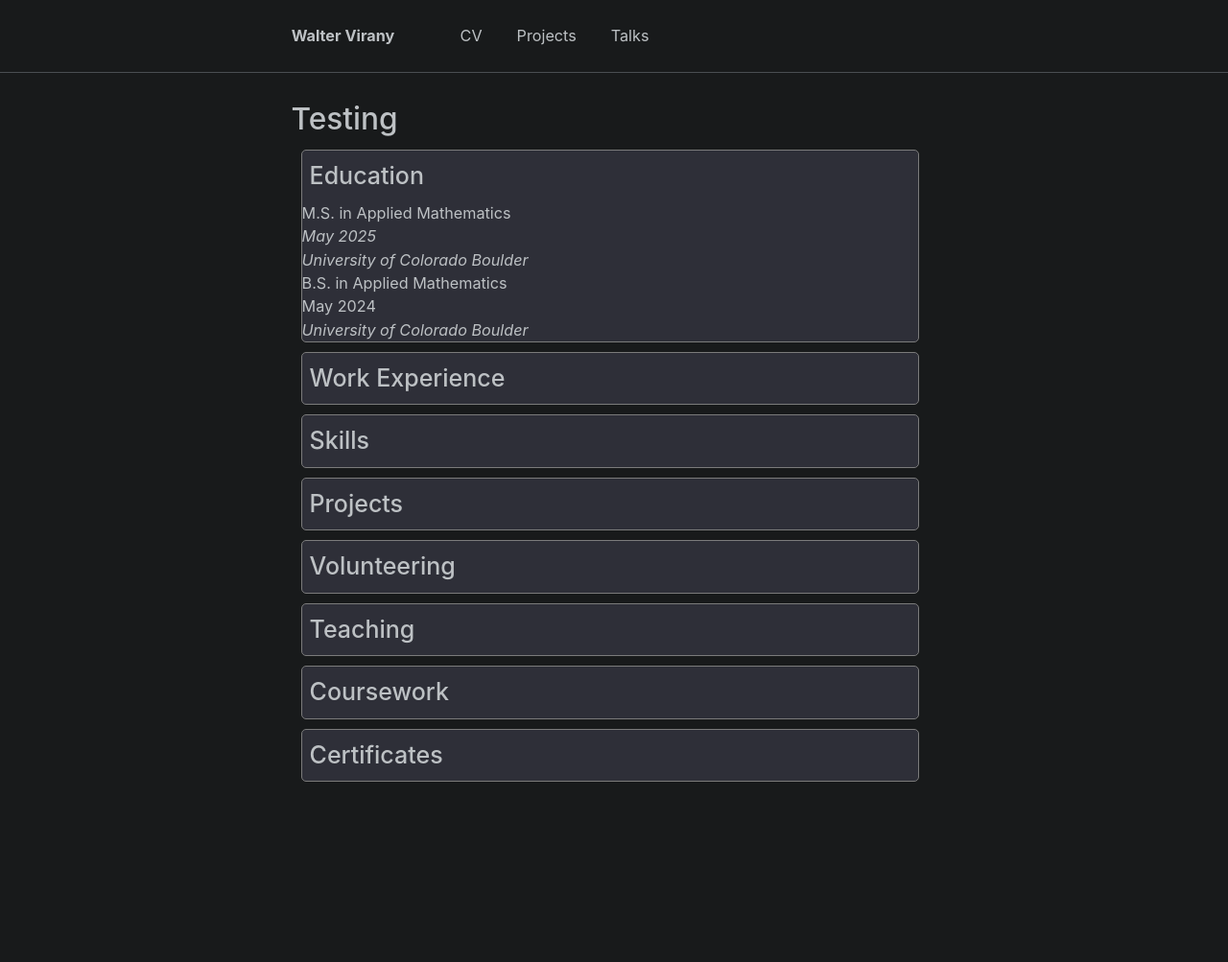
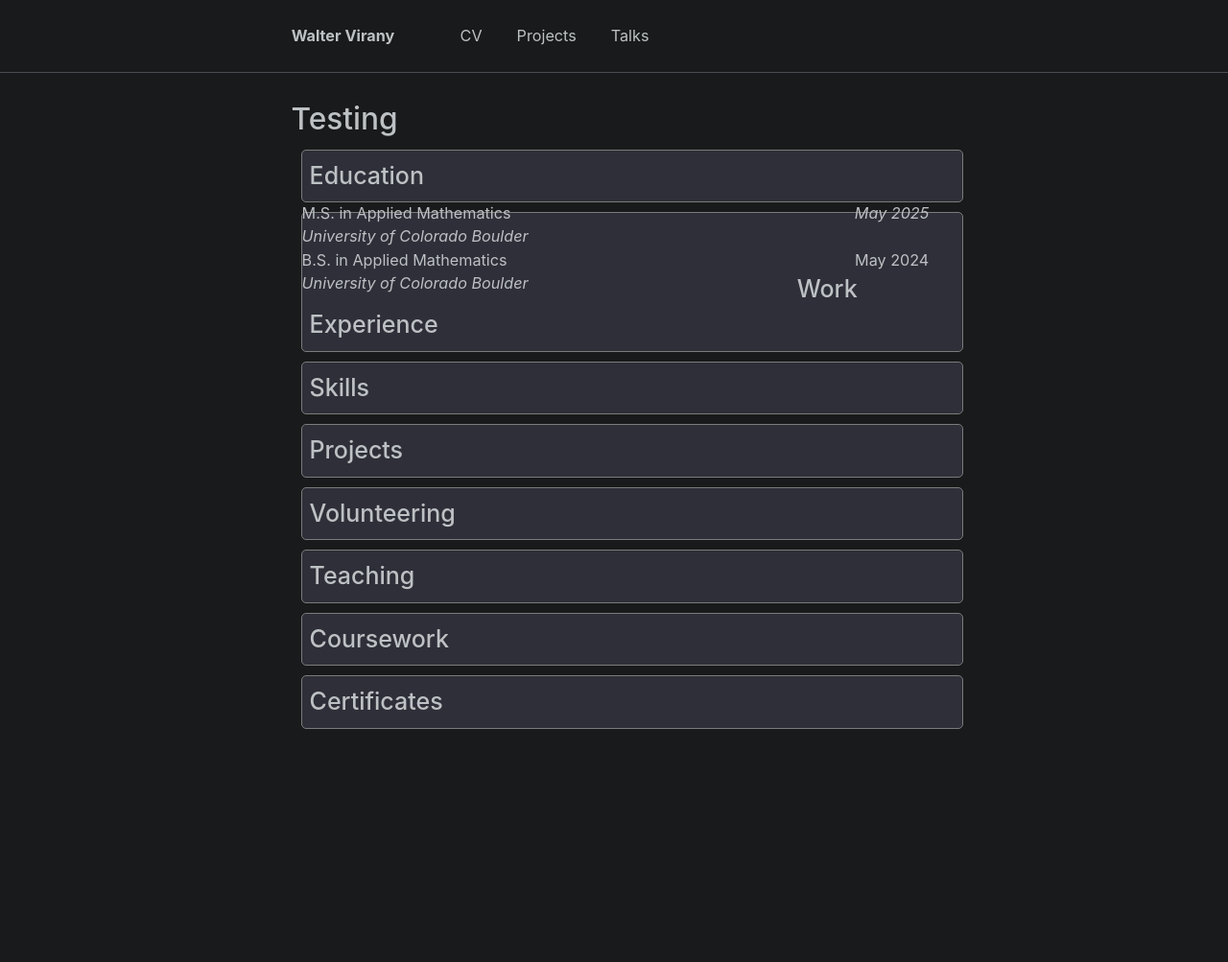
Before and after one commit to wvirany/wvirany.github.io, a Jekyll site: the page built from _pages/test.html, in a window 1280 px wide. Shown: the whole page at 96% size. Built offline with Jekyll 4.4.1, drawn with Linux system fonts in a browser that asks for light colours; after the commit the page ends 948 px from its top, so only the background shows below that.

Commit message:
Update test.html

```diff
--- a/_pages/test.html
+++ b/_pages/test.html
@@ -20,7 +20,7 @@
     border-style: solid;
     border-radius: 5px;
     background-color: rgb(46, 47, 56);
-    width: 70%;
+    width: 75%;
     margin: 10px;
 
 }
@@ -37,8 +37,6 @@
 
 .column {
   float: left;
-  padding: 10px;
-  height: 300px; /* Should be removed. Only for demonstration */
 }
 
 
@@ -51,19 +49,19 @@
         <div style="font-size:25px; font-weight:450; padding:8px">Education</div>
 
         <div class="row">
-            <div class="education.col1">M.S. in Applied Mathematics</div> <div class="education.col2"><i>May 2025</i></div>
+            <div class="column left">M.S. in Applied Mathematics</div> <div class="column right"><i>May 2025</i></div>
         </div>
 
         <div class="row">
-            <div class="education.col1"><i>University of Colorado Boulder</i></div>
+            <div class="column left"><i>University of Colorado Boulder</i></div>
         </div>
 
         <div class="row">
-            <div class="education.col1">B.S. in Applied Mathematics</div> <div class="education.col2">May 2024</div>
+            <div class="column left">B.S. in Applied Mathematics</div> <div class="column right">May 2024</div>
         </div>
 
         <div class="row">
-            <div class="education.col1"><i>University of Colorado Boulder</i></div>
+            <div class="column left"><i>University of Colorado Boulder</i></div>
         </div>
     </div>
 
```
